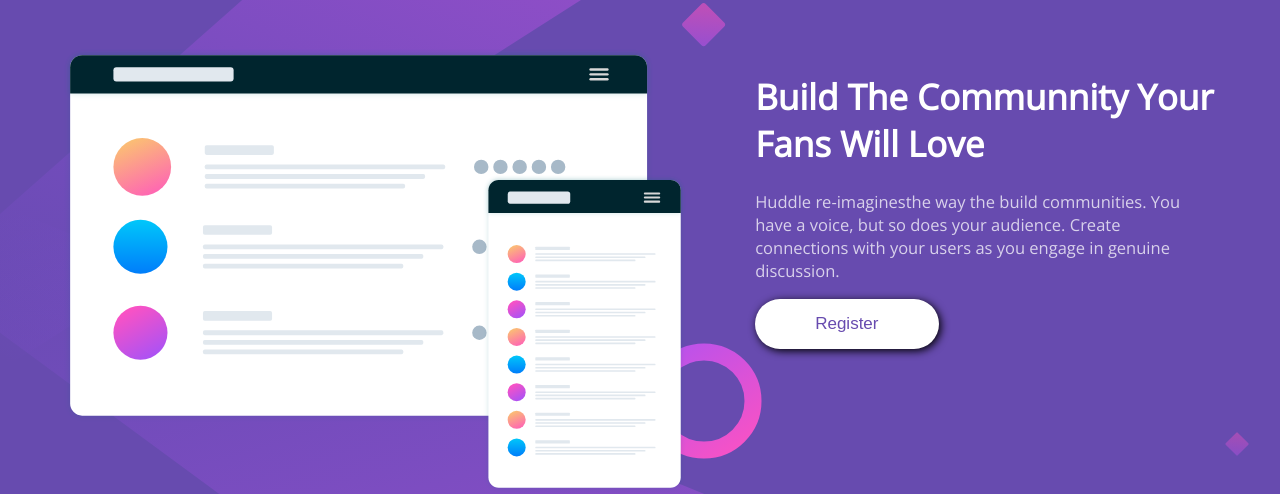
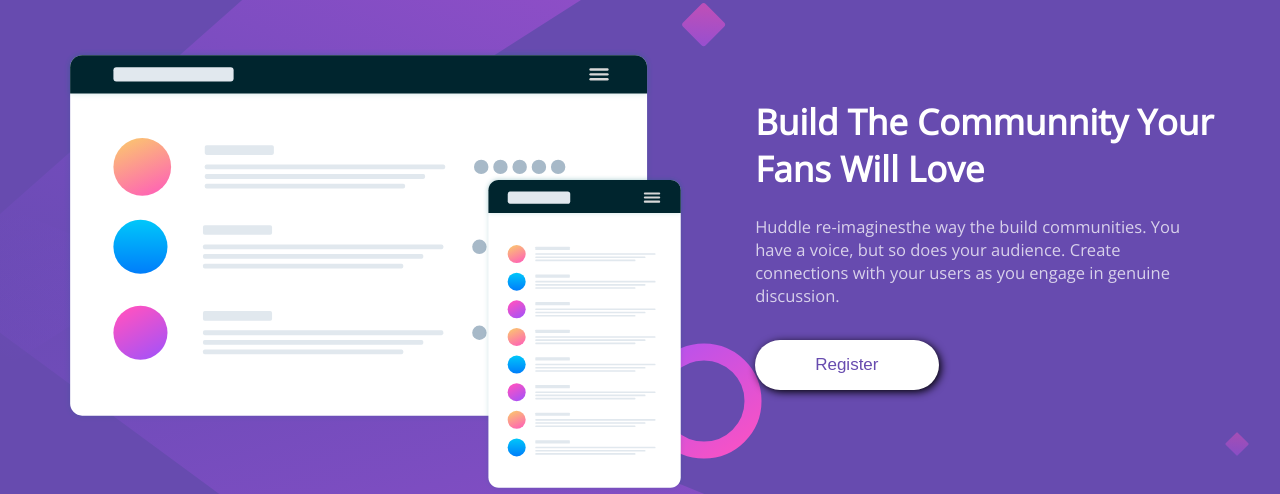
Before and after one commit to rica999/P-gina-de-destino-de-Huddle, a plain HTML site: page index.html in a window 1280 px wide. Shown: the part 162-656 px from the top of the page. Drawn offline with nearby package versions, Linux system fonts and the light colour scheme.

Commit message:
Corrección de vista completo

```diff
--- a/_description.scss
+++ b/_description.scss
@@ -9,6 +9,7 @@
     }
     .description{
         font-family:  'Open Sans', sans-serif;
+        padding: 25px 0;
         h1{
             color: white;
             font-size: 35px;
@@ -16,6 +17,7 @@
         p{
             color: rgba(255, 255, 255, 0.747);
             font-size: 16.5px;
+            margin-bottom: 2em;
         }
         button{
             border-radius: 50px;
```
Also changed, not shown: estilos.css, 1 other file.
